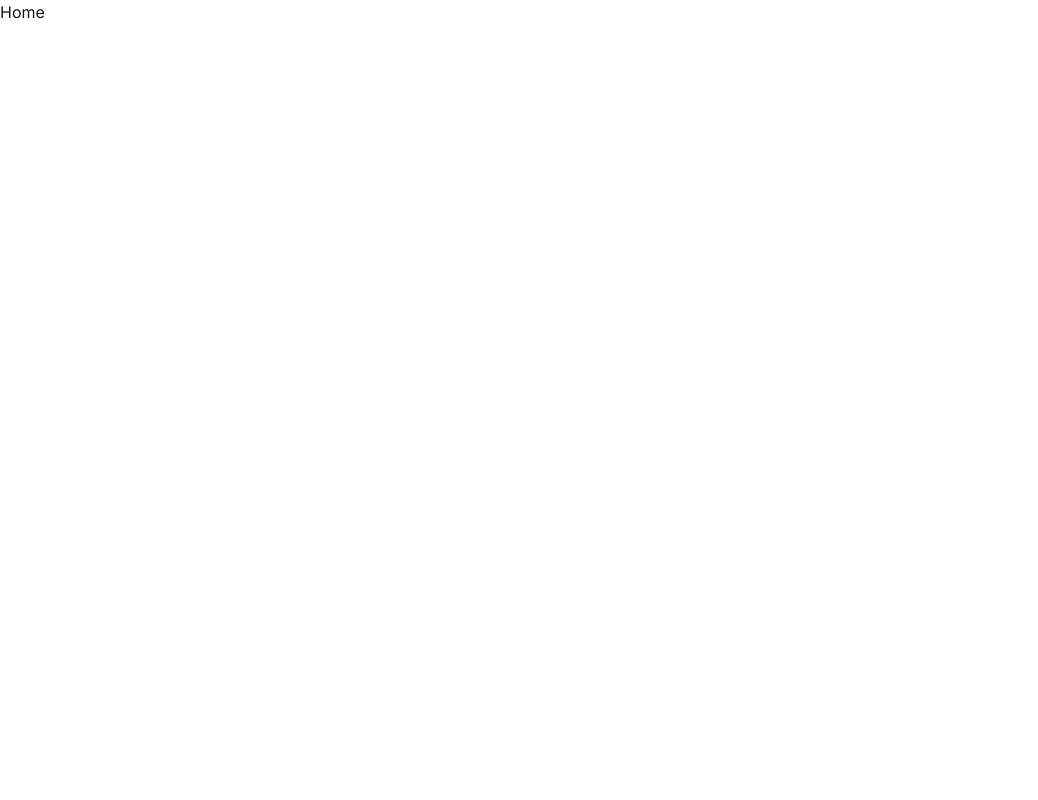
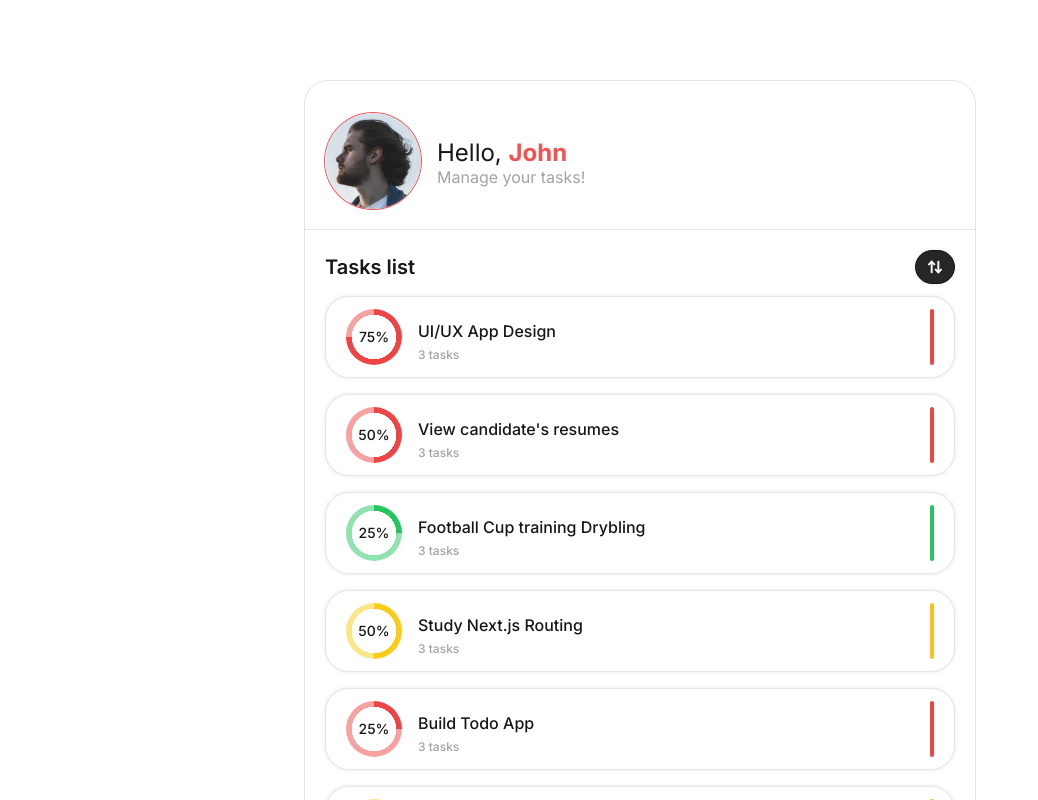
Before and after one commit to tascintra/supertask, a Next.js app: page / in a window 1280 px wide. Shown: the top 800 px of the page, without its empty margins (0-1038 px from the left). Built offline with nearby package versions, Linux system fonts and the light colour scheme.

Commit message:
feat(home): primary page structure created

```diff
--- a/src/app/page.tsx
+++ b/src/app/page.tsx
@@ -1,7 +1,77 @@
+import { Button } from '@/components/Atoms'
+import { Header } from '@/components/Molecules'
+import { TaskCard } from '@/components/Organisms'
+import { ArrowUpDown } from 'lucide-react'
+
+interface tasksList {
+  id: string
+  title: string
+  priority: 'high' | 'medium' | 'low'
+  progress: number
+}
+
+const tasksList: tasksList[] = [
+  {
+    id: '1',
+    title: 'UI/UX App Design',
+    priority: 'high',
+    progress: 75,
+  },
+  {
+    id: '2',
+    title: "View candidate's resumes",
+    priority: 'high',
+    progress: 50,
+  },
+  {
+    id: '3',
+    title: 'Football Cup training Drybling',
+    priority: 'low',
+    progress: 25,
+  },
+  {
+    id: '4',
+    title: 'Study Next.js Routing',
+    priority: 'medium',
+    progress: 50,
+  },
+  {
+    id: '5',
+    title: 'Build Todo App',
+    priority: 'high',
+    progress: 25,
+  },
+  {
+    id: '6',
+    title: 'Call Mark to define project',
+    priority: 'medium',
+    progress: 0,
+  },
+]
+
 export default function Home() {
   return (
-    <main>
-      Home
+    <main className="mx-auto flex min-h-screen w-full max-w-2xl flex-col justify-between divide-y divide-neutral-200 rounded-3xl border-zinc-200 sm:my-20 sm:border sm:shadow-sm">
+      <Header />
+      <section className="mb-auto flex h-full w-full flex-col items-center gap-3 p-5">
+        <div className="flex w-full items-center justify-between">
+          <p className="text-xl font-semibold">Tasks list</p>
+          <Button color="icon" className="py-2">
+            <ArrowUpDown size={16} strokeWidth={3} />
+          </Button>
+        </div>
+        <div className="mb-auto flex w-full flex-col gap-4">
+          {tasksList.map(({ id, title, priority, progress }) => (
+            <TaskCard
+              key={id}
+              title={title}
+              progress={progress}
+              priority={priority}
+            />
+          ))}
+        </div>
+      </section>
+      <Button className="mb-5 max-w-[232px] self-center">Create task</Button>
     </main>
   )
 }
--- /dev/null
+++ b/src/components/Molecules/Header/Header.tsx
@@ -0,0 +1,21 @@
+import Image from 'next/image'
+import JohnAvatar from '@/assets/john-avatar.png'
+
+export const Header = () => {
+  return (
+    <header className="flex items-center gap-4 px-5 pb-5 pt-8">
+      <Image
+        src={JohnAvatar}
+        alt="John avatar"
+        className="inset-1 rounded-full ring-1 ring-primary-900"
+      />
+      <div>
+        <h2 className="text-2xl">
+          Hello,{' '}
+          <span className="font-bold leading-none text-primary-900">John</span>
+        </h2>
+        <p className="leading-none text-neutral-400">Manage your tasks!</p>
+      </div>
+    </header>
+  )
+}
--- a/src/components/Molecules/index.ts
+++ b/src/components/Molecules/index.ts
@@ -1 +1,2 @@
 export { Input } from './Input/Input'
+export { Header } from './Header/Header'
```
Also changed, not shown: src/assets/john-avatar.png (added).
